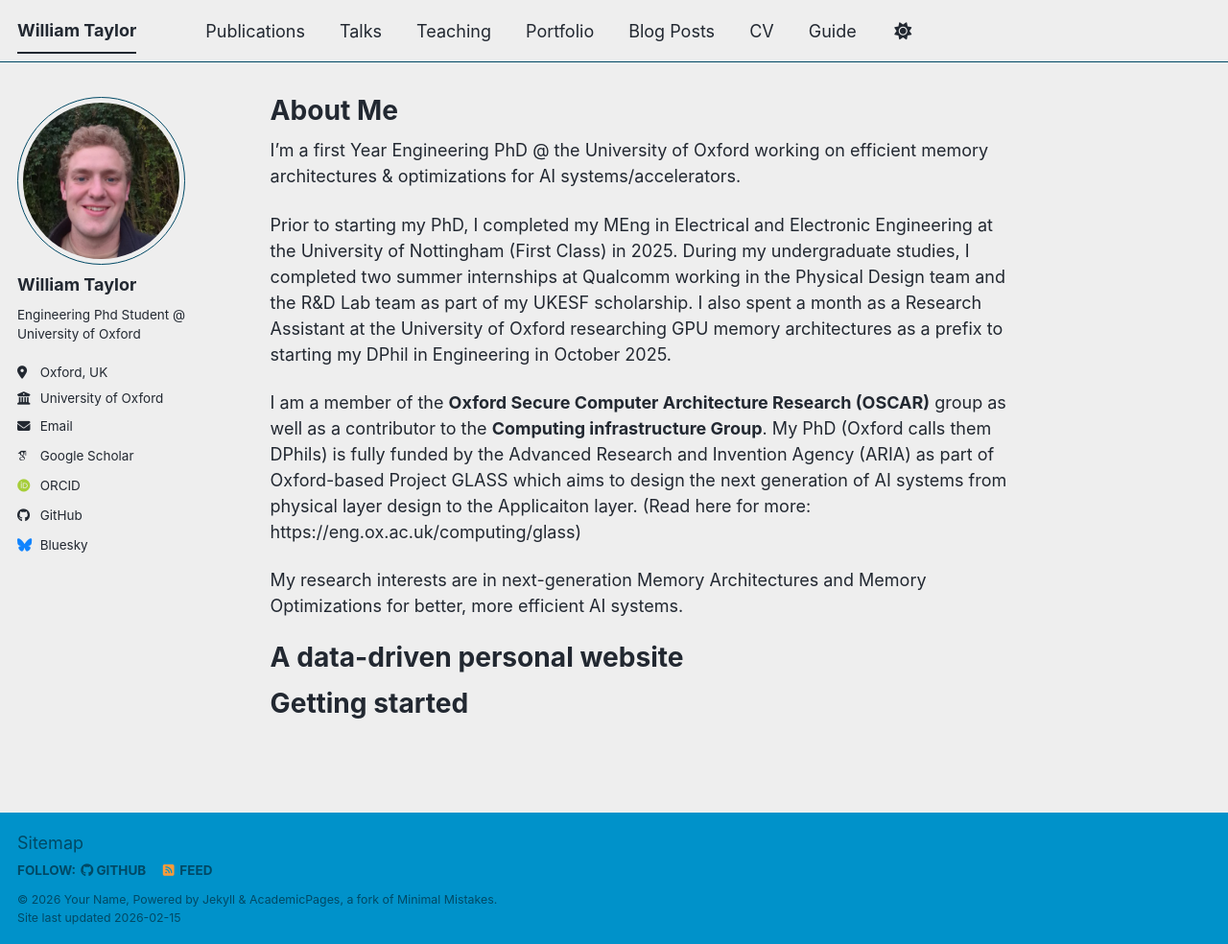
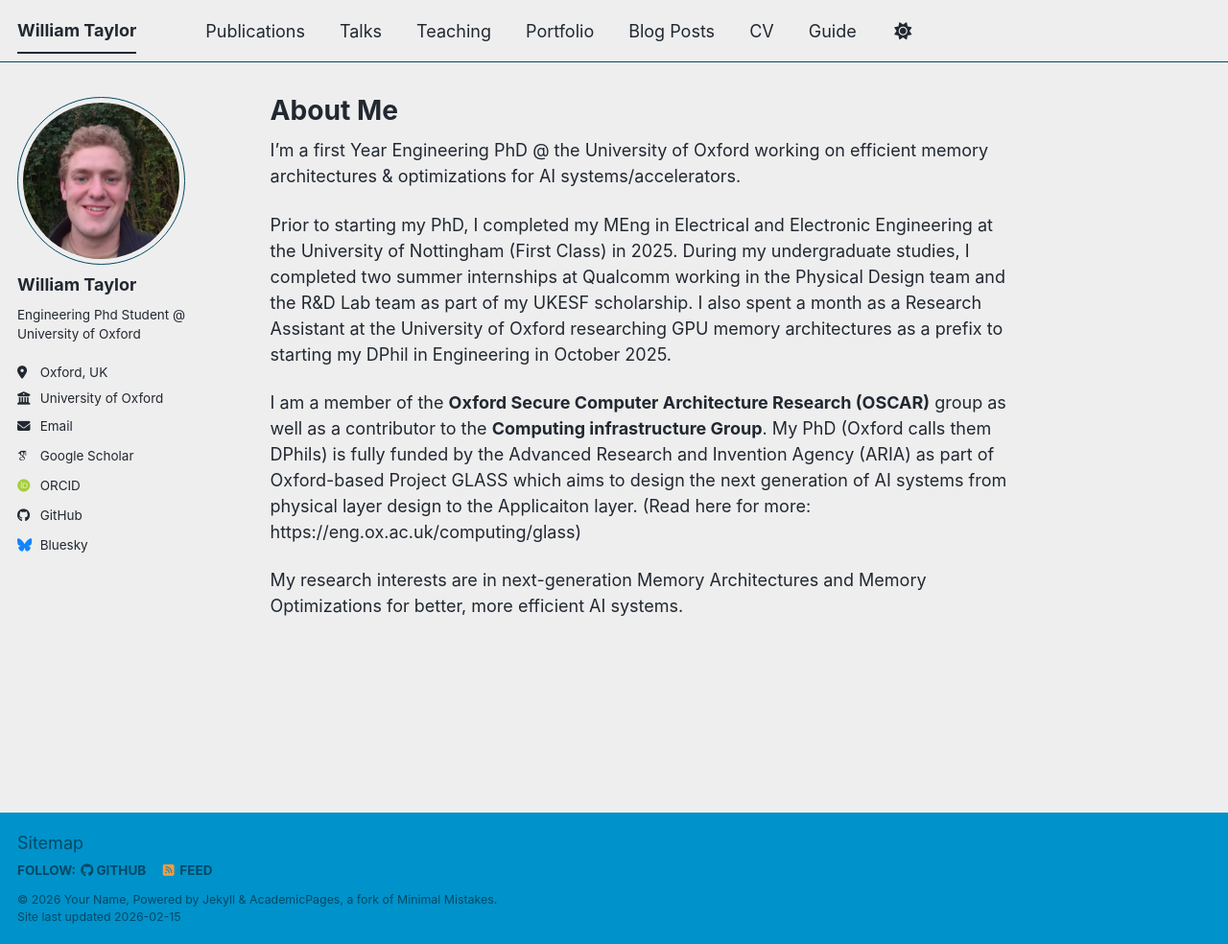
Before and after one commit to w-p-taylor/w-p-taylor.github.io, a Jekyll site: the page built from _pages/about.md, in a window 1280 px wide and 984 px high. Shown: the whole window at 96% size. Built offline with Jekyll 4.4.1, drawn with Linux system fonts in a browser that asks for light colours; some web fonts are replaced; a script bundle is joined from its source files by our own code; library files that are not in the unit come from our copies.

Commit message:
Update about.md

```diff
--- a/_pages/about.md
+++ b/_pages/about.md
@@ -13,10 +13,3 @@
 I am a member of the **Oxford Secure Computer Architecture Research (OSCAR)** group as well as a contributor to the **Computing infrastructure Group**. My PhD (Oxford calls them DPhils) is fully funded by the Advanced Research and Invention Agency (ARIA) as part of Oxford-based Project GLASS which aims to design the next generation of AI systems from physical layer design to the Applicaiton layer. (Read here for more: https://eng.ox.ac.uk/computing/glass)
 
 My research interests are in next-generation Memory Architectures and Memory Optimizations for better, more efficient AI systems.
-
-A data-driven personal website
-======
-
-
-Getting started
-======
```
